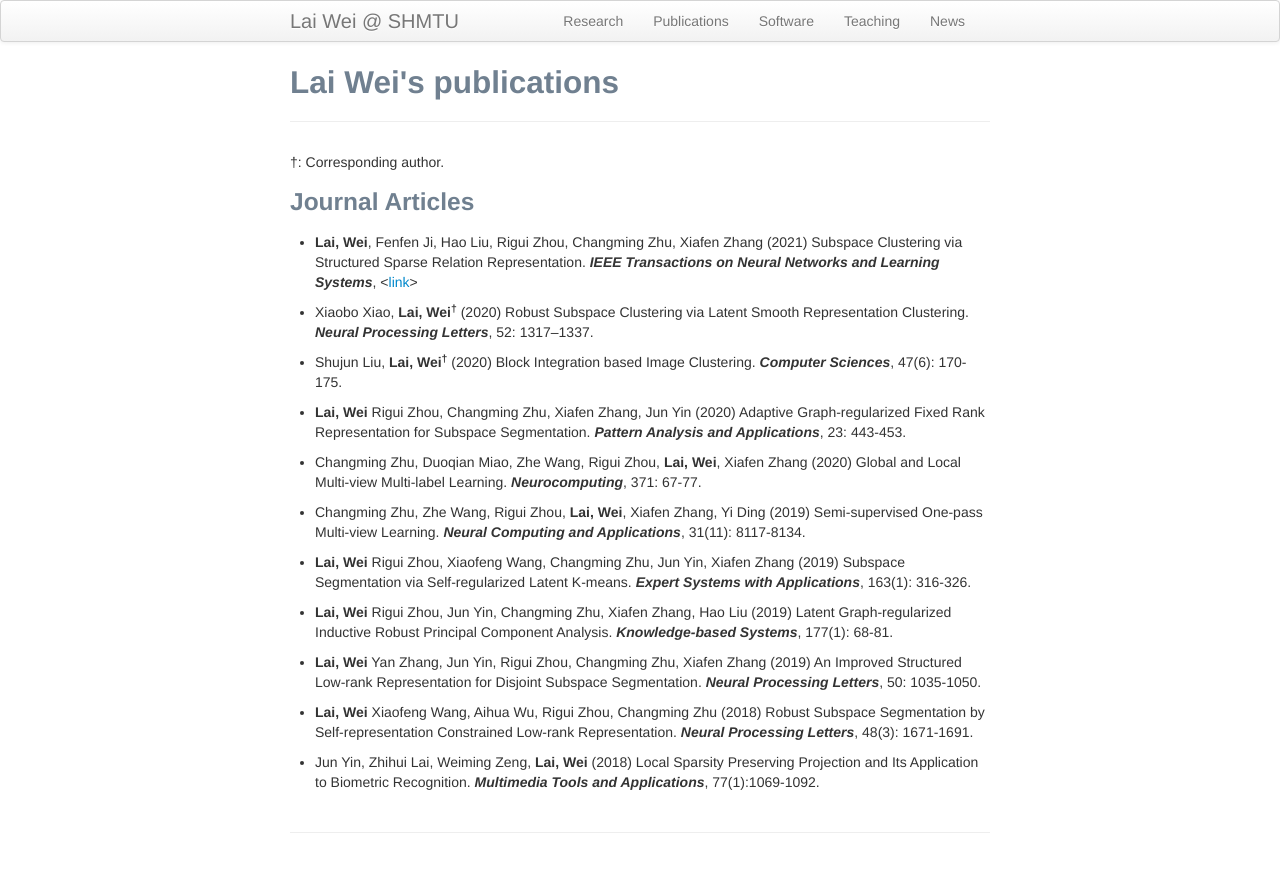
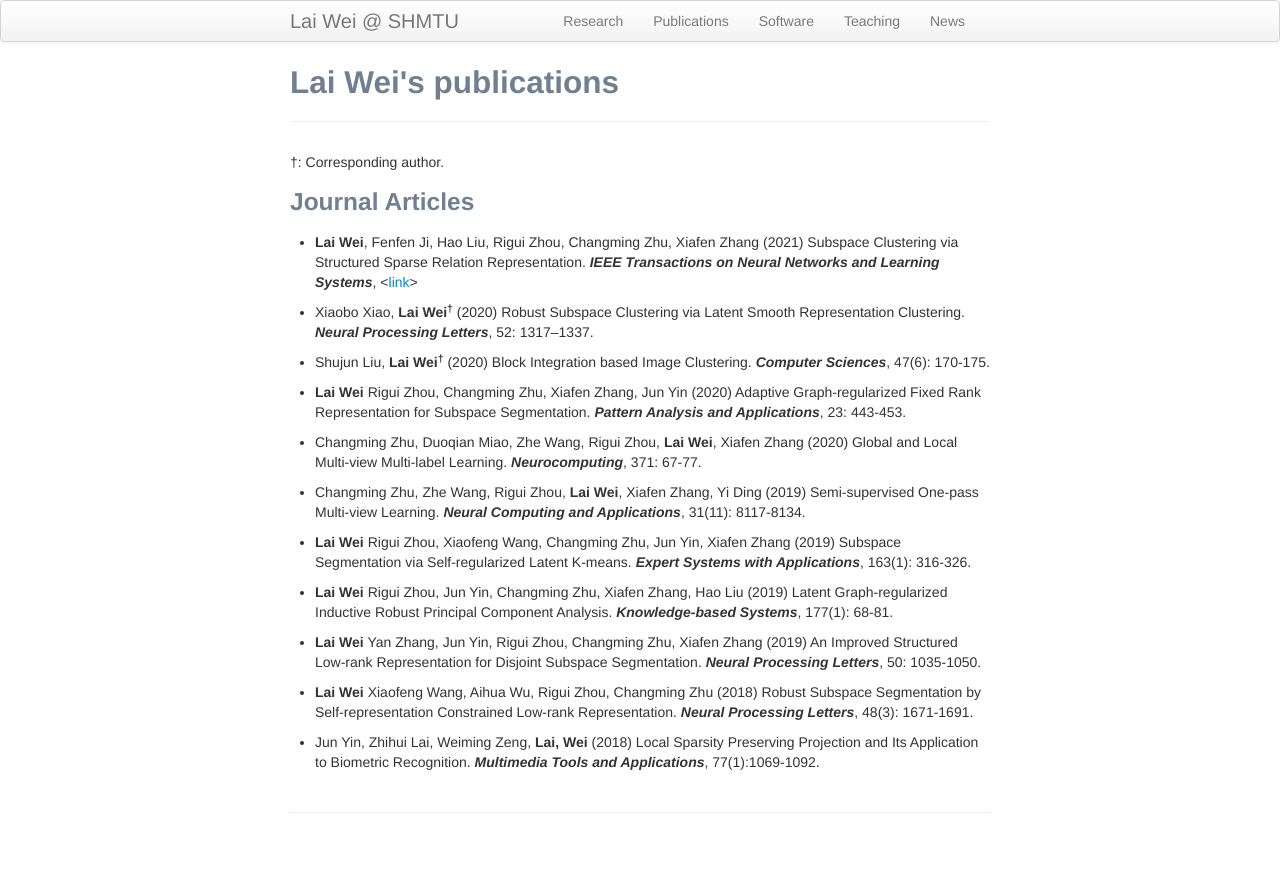
Before and after one commit to weilyshmtu/weilyshmtu.github.io, a Jekyll site: the page built from pages/pubs.md, in a window 1280 px wide. Shown: the top 872 px of the page. Built offline with Jekyll 4.4.1, drawn with Linux system fonts in a browser that asks for light colours.

Commit message:
Update pubs.md

```diff
--- a/pages/pubs.md
+++ b/pages/pubs.md
@@ -8,27 +8,30 @@ title: Lai Wei's publications
 &dagger;: Corresponding author.
 
 ### Journal Articles
-<ul> <li> <b>Lai, Wei</b>, Fenfen Ji, Hao Liu, Rigui Zhou, Changming Zhu, Xiafen Zhang (2021) Subspace Clustering via Structured Sparse Relation Representation. <i><b>IEEE Transactions on Neural Networks and Learning Systems</b></i>, <<a href="https://doi.org/10.1109/TNNLS.2021.3059511">link</a>></li></ul>
+<ul> <li> <b>Lai Wei</b>, Fenfen Ji, Hao Liu, Rigui Zhou, Changming Zhu, Xiafen Zhang (2021) Subspace Clustering via Structured Sparse Relation Representation. <i><b>IEEE Transactions on Neural Networks and Learning Systems</b></i>, <<a href="https://doi.org/10.1109/TNNLS.2021.3059511">link</a>></li></ul>
 
-<ul> <li> Xiaobo Xiao, <b>Lai, Wei<sup>&dagger;</sup></b> (2020) Robust Subspace Clustering via Latent Smooth Representation Clustering. <i><b>Neural Processing Letters</b></i>, 52: 1317–1337.</li></ul>
+<ul> <li> Xiaobo Xiao, <b>Lai Wei<sup>&dagger;</sup></b> (2020) Robust Subspace Clustering via Latent Smooth Representation Clustering. <i><b>Neural Processing Letters</b></i>, 52: 1317–1337.</li></ul>
 
-<ul> <li> Shujun Liu, <b>Lai, Wei<sup>&dagger;</sup></b> (2020) Block Integration based Image Clustering. <i><b>Computer Sciences</b></i>, 47(6): 170-175.</li></ul>
+<ul> <li> Shujun Liu, <b>Lai Wei<sup>&dagger;</sup></b> (2020) Block Integration based Image Clustering. <i><b>Computer Sciences</b></i>, 47(6): 170-175.</li></ul>
 
-<ul> <li> <b>Lai, Wei</b> Rigui Zhou, Changming Zhu, Xiafen Zhang, Jun Yin (2020) Adaptive Graph‑regularized Fixed Rank Representation for Subspace Segmentation. <i><b>Pattern Analysis and Applications</b></i>, 23: 443-453.</li></ul>
+<ul> <li> <b>Lai Wei</b> Rigui Zhou, Changming Zhu, Xiafen Zhang, Jun Yin (2020) Adaptive Graph‑regularized Fixed Rank Representation for Subspace Segmentation. <i><b>Pattern Analysis and Applications</b></i>, 23: 443-453.</li></ul>
 
-<ul> <li>Changming Zhu, Duoqian Miao, Zhe Wang, Rigui Zhou, <b>Lai, Wei</b>, Xiafen Zhang (2020) Global and Local Multi-view Multi-label Learning. <i><b>Neurocomputing</b></i>, 371: 67-77.</li></ul>
+<ul> <li>Changming Zhu, Duoqian Miao, Zhe Wang, Rigui Zhou, <b>Lai Wei</b>, Xiafen Zhang (2020) Global and Local Multi-view Multi-label Learning. <i><b>Neurocomputing</b></i>, 371: 67-77.</li></ul>
 
-<ul> <li>Changming Zhu, Zhe Wang, Rigui Zhou, <b>Lai, Wei</b>, Xiafen Zhang, Yi Ding (2019) Semi-supervised One-pass Multi-view Learning. <i><b>Neural Computing and Applications</b></i>, 31(11): 8117-8134.</li></ul>
+<ul> <li>Changming Zhu, Zhe Wang, Rigui Zhou, <b>Lai Wei</b>, Xiafen Zhang, Yi Ding (2019) Semi-supervised One-pass Multi-view Learning. <i><b>Neural Computing and Applications</b></i>, 31(11): 8117-8134.</li></ul>
 
-<ul> <li> <b>Lai, Wei</b> Rigui Zhou, Xiaofeng Wang, Changming Zhu, Jun Yin, Xiafen Zhang (2019) Subspace Segmentation via Self-regularized Latent K-means. <i><b>Expert Systems with Applications</b></i>, 163(1): 316-326.</li></ul>
+<ul> <li> <b>Lai Wei</b> Rigui Zhou, Xiaofeng Wang, Changming Zhu, Jun Yin, Xiafen Zhang (2019) Subspace Segmentation via Self-regularized Latent K-means. <i><b>Expert Systems with Applications</b></i>, 163(1): 316-326.</li></ul>
 
-<ul> <li> <b>Lai, Wei</b> Rigui Zhou, Jun Yin, Changming Zhu, Xiafen Zhang, Hao Liu (2019) Latent Graph-regularized Inductive Robust Principal Component Analysis. <i><b>Knowledge-based Systems</b></i>,  177(1): 68-81.</li></ul>
+<ul> <li> <b>Lai Wei</b> Rigui Zhou, Jun Yin, Changming Zhu, Xiafen Zhang, Hao Liu (2019) Latent Graph-regularized Inductive Robust Principal Component Analysis. <i><b>Knowledge-based Systems</b></i>,  177(1): 68-81.</li></ul>
 
-<ul> <li> <b>Lai, Wei</b> Yan Zhang, Jun Yin, Rigui Zhou, Changming Zhu, Xiafen Zhang (2019) An Improved Structured Low-rank Representation for Disjoint Subspace Segmentation. <i><b>Neural Processing Letters</b></i>, 50: 1035-1050.</li></ul>
+<ul> <li> <b>Lai Wei</b> Yan Zhang, Jun Yin, Rigui Zhou, Changming Zhu, Xiafen Zhang (2019) An Improved Structured Low-rank Representation for Disjoint Subspace Segmentation. <i><b>Neural Processing Letters</b></i>, 50: 1035-1050.</li></ul>
 
-<ul> <li> <b>Lai, Wei</b> Xiaofeng Wang, Aihua Wu, Rigui Zhou, Changming Zhu (2018) Robust Subspace Segmentation by Self-representation Constrained Low-rank Representation. <i><b>Neural Processing Letters</b></i>, 48(3): 1671-1691.</li></ul>
+<ul> <li> <b>Lai Wei</b> Xiaofeng Wang, Aihua Wu, Rigui Zhou, Changming Zhu (2018) Robust Subspace Segmentation by Self-representation Constrained Low-rank Representation. <i><b>Neural Processing Letters</b></i>, 48(3): 1671-1691.</li></ul>
 
 <ul> <li>Jun Yin, Zhihui Lai, Weiming Zeng, <b>Lai, Wei</b> (2018) Local Sparsity Preserving Projection and Its Application to Biometric Recognition. <i><b>Multimedia Tools and Applications</b></i>, 77(1):1069-1092.</li></ul>
+
+
+
 <!--
 <ol start="3"> <li> Rosen, J., <b>Yang, Y.</b>, Abnousi, A., Chen, J., Song, M., Jones, I., Shen, Y., Hu, M., Li, Y. (2021+) HPRep: Quantifying reproducibility in HiChIP and PLAC-seq datasets. <i><b>bioRxiv</b></i>. <<a href="https://www.biorxiv.org/content/10.1101/2020.11.23.394239v1">link</a>></li></ol>
 -->
```
